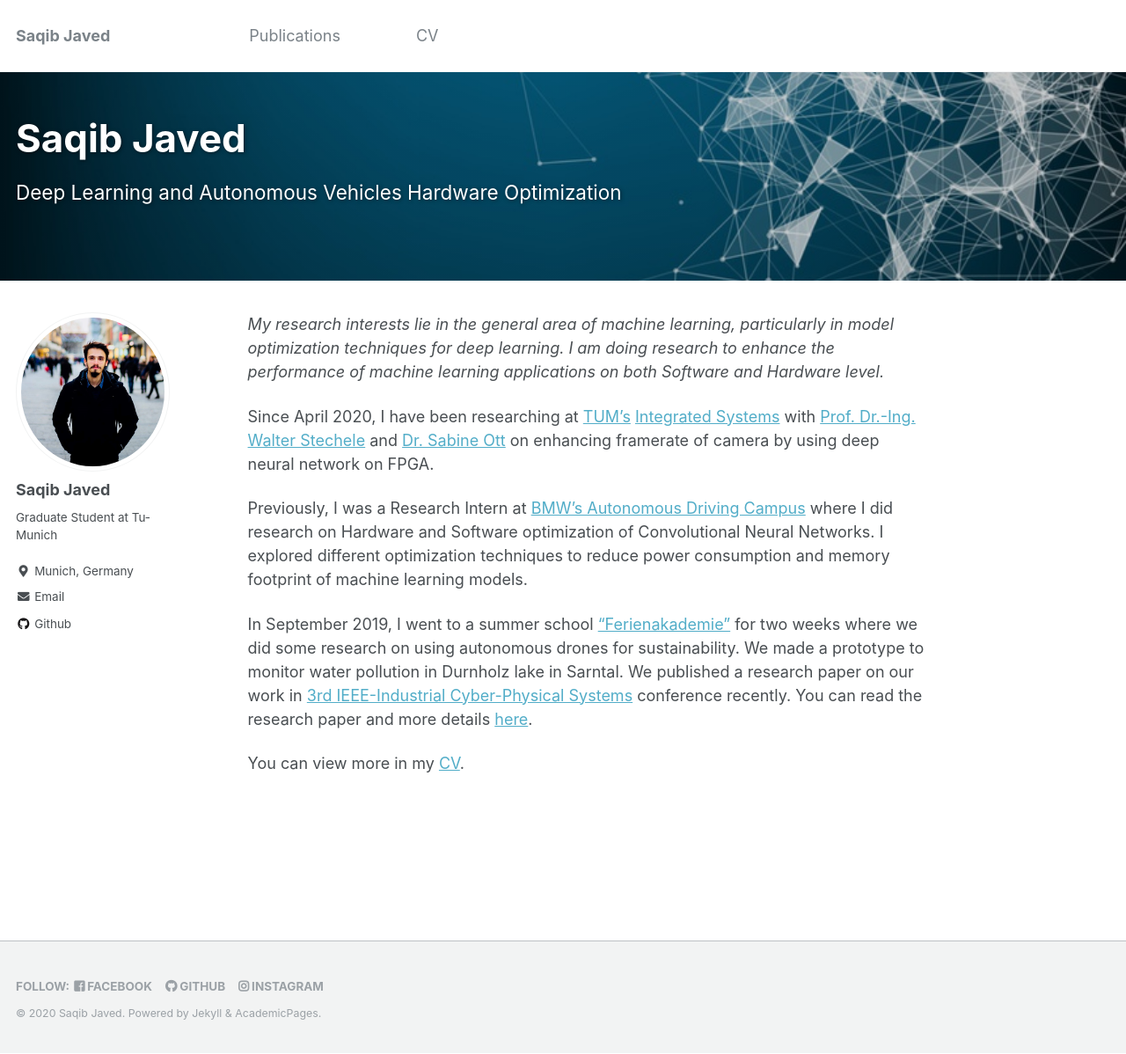
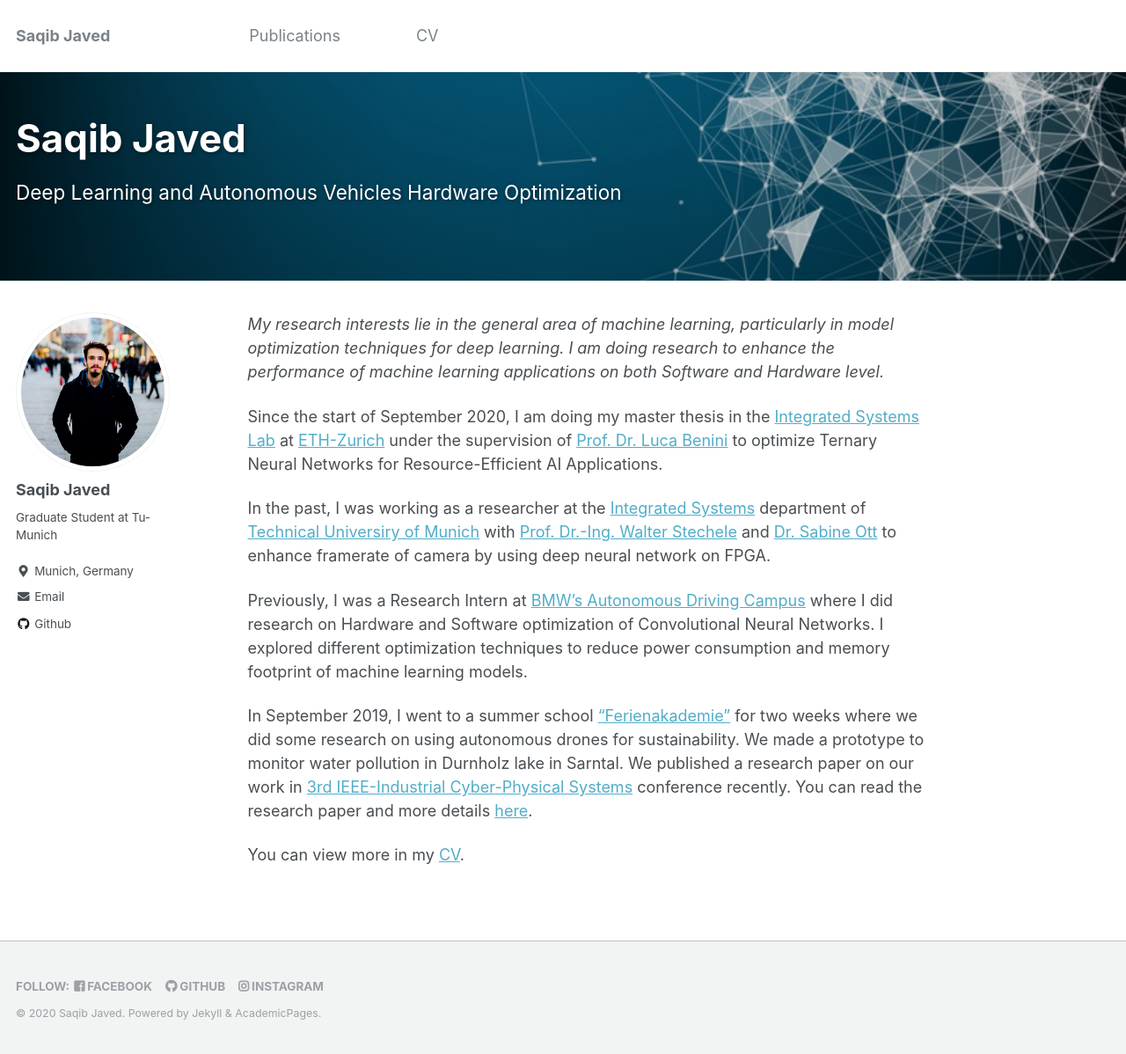
Before and after one commit to saqibjaved1/saqibjaved1.github.io, a Jekyll site: the page built from _pages/about.md, in a window 1280 px wide and 1198 px high. Shown: the whole window at 88% size. Built offline with Jekyll 4.4.1, drawn with Linux system fonts in a browser that asks for light colours.

Commit message:
Started master thesis.

```diff
--- a/_pages/about.md
+++ b/_pages/about.md
@@ -11,7 +11,9 @@ header:
 
 <i>My research interests lie in the general area of machine learning, particularly in model optimization techniques for deep learning. I am doing research to enhance the performance of machine learning applications on both Software and Hardware level.</i>
 
-Since April 2020, I have been researching at [TUM’s](www.tum.de) [Integrated Systems](https://www.ei.tum.de/en/lis/home/) with [Prof. Dr.-Ing. Walter Stechele](https://www.ei.tum.de/en/lis/persons/management/walter-stechele/) and [Dr. Sabine Ott](http://www.mpe.mpg.de/person/18084/2169) on enhancing framerate of camera by using deep neural network on FPGA.
+Since the start of September 2020, I am doing my master thesis in the [Integrated Systems Lab](https://iis.ee.ethz.ch/) at [ETH-Zurich](https://ethz.ch/en.html) under the supervision of [Prof. Dr. Luca Benini](https://iis.ee.ethz.ch/people/person-detail.MTk0MjM0.TGlzdC8xOTgzLDk5MDE4ODk4MA==.html) to optimize Ternary Neural Networks for Resource-Efficient AI Applications.
+
+In the past, I was working as a researcher at the [Integrated Systems](https://www.ei.tum.de/en/lis/home/) department of [Technical Universiry of Munich](www.tum.de) with [Prof. Dr.-Ing. Walter Stechele](https://www.ei.tum.de/en/lis/persons/management/walter-stechele/) and [Dr. Sabine Ott](http://www.mpe.mpg.de/person/18084/2169) to enhance framerate of camera by using deep neural network on FPGA.
 
 Previously, I was a Research Intern at [BMW's Autonomous Driving Campus](https://www.bmwgroup.com/en/innovation/technologies-and-mobility/autonomes-fahren/campus.html) where I did research on Hardware and Software optimization of Convolutional Neural Networks. I explored different optimization techniques to reduce power consumption and memory footprint of machine learning models.
 
```
